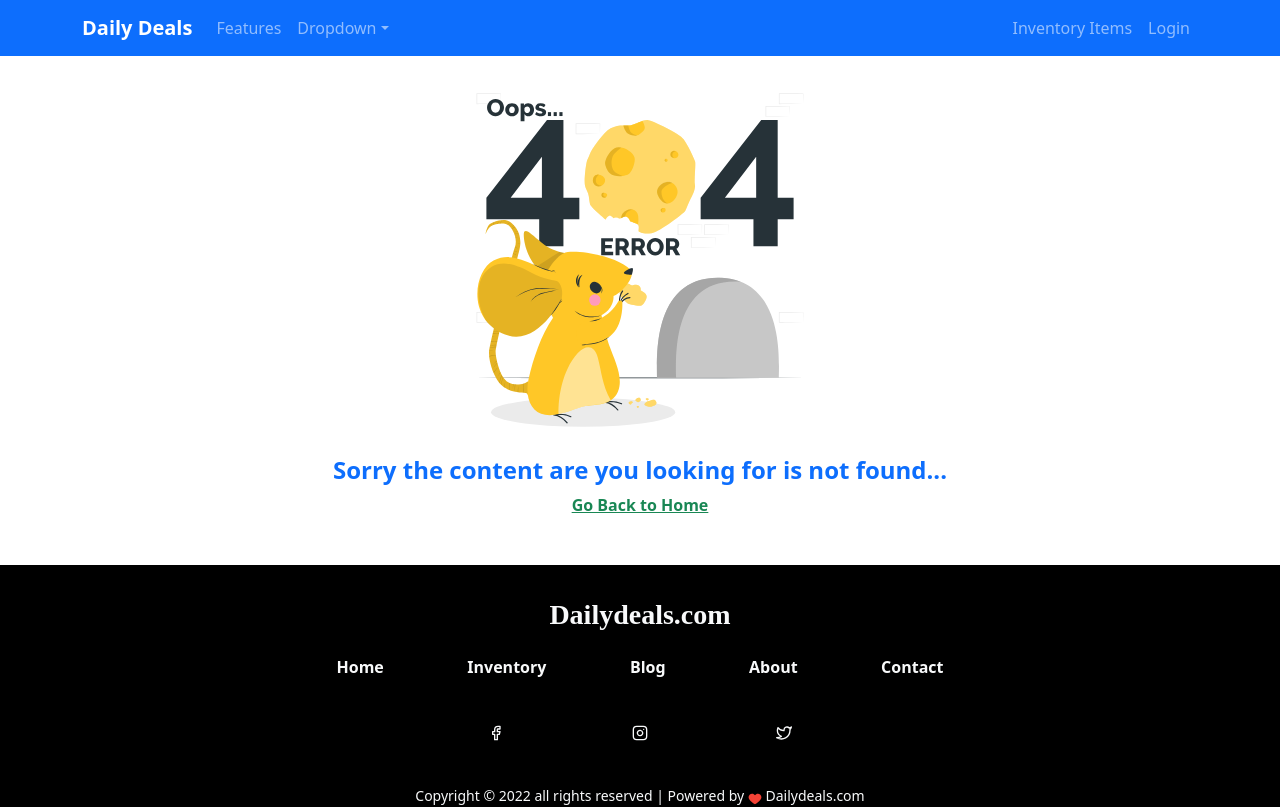
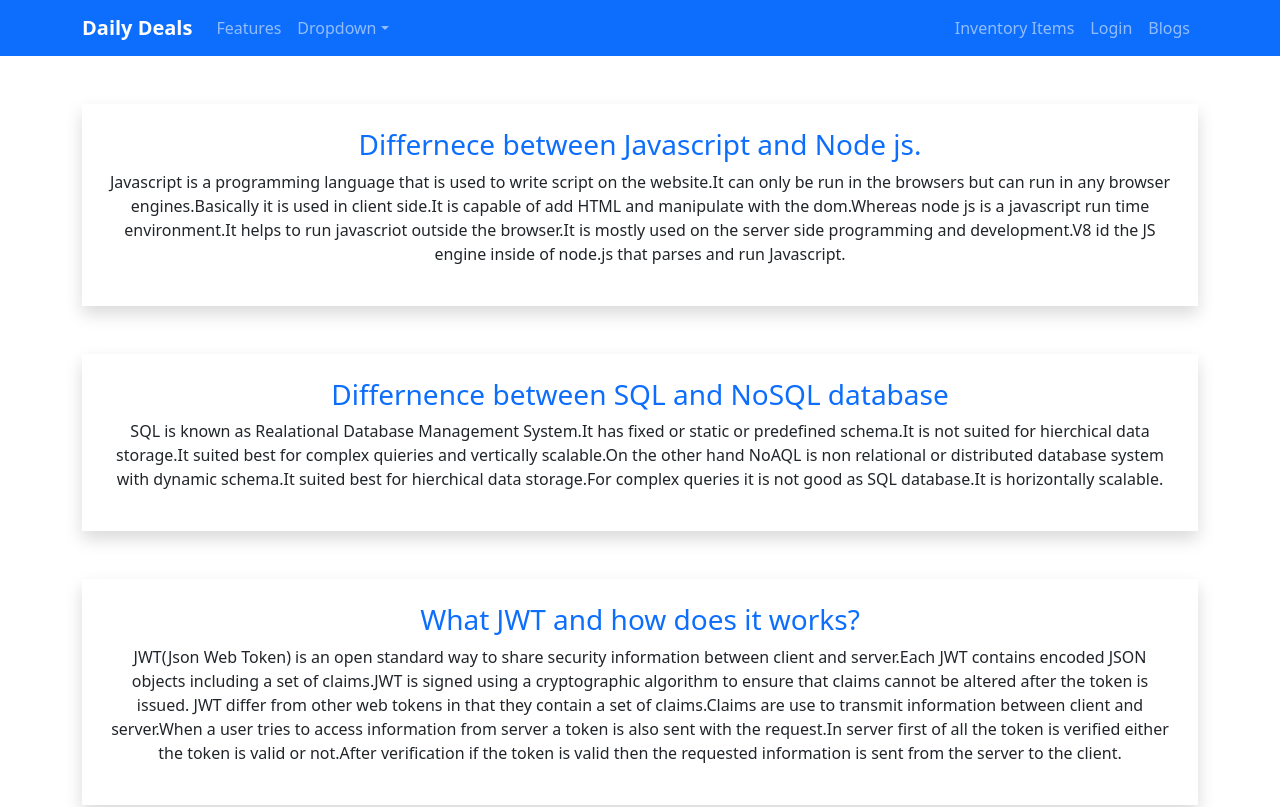
Before and after one commit to PrantaDas/daily-deals-client, a React (Create React App) app: page /blogs in a window 1280 px wide. Shown: the top 807 px of the page. Built offline with nearby package versions, Linux system fonts and the light colour scheme; no server answers.

Commit message:
blogs added

```diff
--- a/package.json
+++ b/package.json
@@ -6,6 +6,7 @@
     "@testing-library/jest-dom": "^5.16.4",
     "@testing-library/react": "^13.2.0",
     "@testing-library/user-event": "^13.5.0",
+    "axios": "^0.27.2",
     "bootstrap": "^5.1.3",
     "firebase": "^9.7.0",
     "react": "^18.1.0",
--- a/src/App.js
+++ b/src/App.js
@@ -14,6 +14,7 @@ import UpdateItem from './Components/UpdateItem/UpdateItem';
 import MyItems from './Components/MyItems/MyItems';
 import Footer from './Components/Shared/Footer/Footer';
 import NotFound from './Components/NotFound/NotFound';
+import Blogs from './Components/Blogs/Blogs';
 
 
 function App() {
@@ -41,6 +42,7 @@ function App() {
           <MyItems></MyItems>
         </RequireAuth>}></Route>
         <Route path='*' element={<NotFound></NotFound>}></Route>
+        <Route path='/blogs' element={<Blogs></Blogs>}></Route>
       </Routes>
 
       <Footer></Footer>
--- /dev/null
+++ b/src/Components/Blogs/Blogs.js
@@ -0,0 +1,28 @@
+import React from 'react';
+
+const Blogs = () => {
+    return (
+        <div className='container mx-auto'>
+            <div className='shadow my-5 p-4'>
+                <h3 className='text-primary font-bold'>Differnece between Javascript and Node js.</h3>
+                <p>Javascript is a programming language that is used to write script on the website.It can only be run in the browsers but can run in any browser engines.Basically it is used in client side.It is capable of add HTML and manipulate with the dom.Whereas node js is a javascript run time environment.It helps to run javascriot outside the browser.It is mostly used on the server side programming and development.V8 id the JS engine inside of node.js that parses and run Javascript.</p>
+            </div>
+            <div className='shadow my-5 p-4'>
+                <h3 className='text-primary font-bold'>Differnence between SQL and NoSQL database</h3>
+                <p>
+                    SQL is known as Realational Database Management System.It has fixed or static or predefined schema.It is not suited for hierchical data storage.It suited best for complex quieries and vertically scalable.On the other hand NoAQL is non relational or distributed database system with dynamic schema.It suited best for hierchical data storage.For complex queries it is not good as SQL database.It is horizontally scalable.
+                </p>
+            </div>
+            <div className='shadow my-5 p-4'>
+                <h3 className='text-primary font-bold'>What JWT and how does it works?</h3>
+                <p>
+                    JWT(Json Web Token) is an open standard way to share security information between client and server.Each JWT contains encoded JSON objects including a set of claims.JWT is signed using a cryptographic algorithm to ensure that claims cannot be altered after the token is issued.
+
+                    JWT differ from other web tokens in that they contain a set of claims.Claims are use to transmit information between client and server.When a user tries to access information from server a token is also sent with the request.In server first of all the token is verified either the token is valid or not.After verification if the token is valid then the requested information is sent from the server to the client.
+                </p>
+            </div>
+        </div>
+    );
+};
+
+export default Blogs;
--- a/src/Components/MyItems/MyItems.js
+++ b/src/Components/MyItems/MyItems.js
@@ -1,3 +1,4 @@
+import axios from 'axios';
 import React, { useEffect, useState } from 'react';
 import { useAuthState } from 'react-firebase-hooks/auth';
 import auth from '../../firebase.init';
@@ -8,15 +9,26 @@ const MyItems = () => {
 
     useEffect(() => {
 
-        const email = user.email;
-        console.log(email);
-        const url = `http://localhost:5000/products?email=${email}`;
-        fetch(url)
-            .then(res => res.json())
-            .then(data => {
-                console.log(data);
-                setMyItems(data);
-            })
+        const getMyItems = async () => {
+            console.log(user);
+            const email = user.email;
+            console.log(email);
+            const url = `http://localhost:5000/products?email=${email}`;
+            const { data } = await axios.get(url);
+            setMyItems(data);
+            console.log(data);
+        }
+        getMyItems();
+        // console.log(user);
+        // const email = user.email;
+        // console.log(email);
+        // const url = `http://localhost:5000/products?email=${email}`;
+        // fetch(url)
+        //     .then(res => res.json())
+        //     .then(data => {
+        //         console.log(data);
+        //         setMyItems(data);
+        //     })
 
     }, [user]);
     return (
--- a/src/Components/Shared/Footer/Footer.js
+++ b/src/Components/Shared/Footer/Footer.js
@@ -6,7 +6,7 @@ const Footer = () => {
     return (
         <div className='w-100 mt-5 footer-container'>
             <div className='content my-4'>
-                <h3 className='footer-title fw-bolder text-light'>Dailydeals.com</h3>
+                <h3 className='footer-title fw-bolder text-light' role='button'>Dailydeals.com</h3>
                 <div className='d-flex justify-content-between w-50 mx-auto my-4'>
                     <p className='fw-bold text-light' role='button'>Home</p>
                     <p className='fw-bold text-light' role='button'>Inventory</p>
@@ -15,9 +15,9 @@ const Footer = () => {
                     <p className='fw-bold text-light' role='button'>Contact</p>
                 </div>
                 <div className='w-25 d-flex justify-content-between mx-auto my-4'>
-                    <p className='text-light' role='button'><FiFacebook /></p>
-                    <p className='text-light' role='button'><FiInstagram /></p>
-                    <p className='text-light' role='button'><FiTwitter /></p>
+                    <p className='text-light p-2 rounded-circle border border-info' role='button'><FiFacebook /></p>
+                    <p className='text-light p-2 rounded-circle border border-info' role='button'><FiInstagram /></p>
+                    <p className='text-light p-2 rounded-circle border border-info' role='button'><FiTwitter /></p>
                 </div>
                 <p className='fw-light text-light'><small>Copyright &copy; 2022 all rights reserved | Powered by <span><FcLike /></span> Dailydeals.com</small></p>
             </div>
--- a/src/Components/Shared/Header/Header.js
+++ b/src/Components/Shared/Header/Header.js
@@ -52,6 +52,7 @@ const Header = () => {
                             {
                                 user && (<Nav.Link as={Link} to='/myitems'>My Items</Nav.Link>)
                             }
+                            <Nav.Link as={Link} to='/blogs'>Blogs</Nav.Link>
                         </Nav>
                     </Navbar.Collapse>
                 </Container>
```
Also changed, not shown: 1 other file (tests, documents, lock files or other folders).
